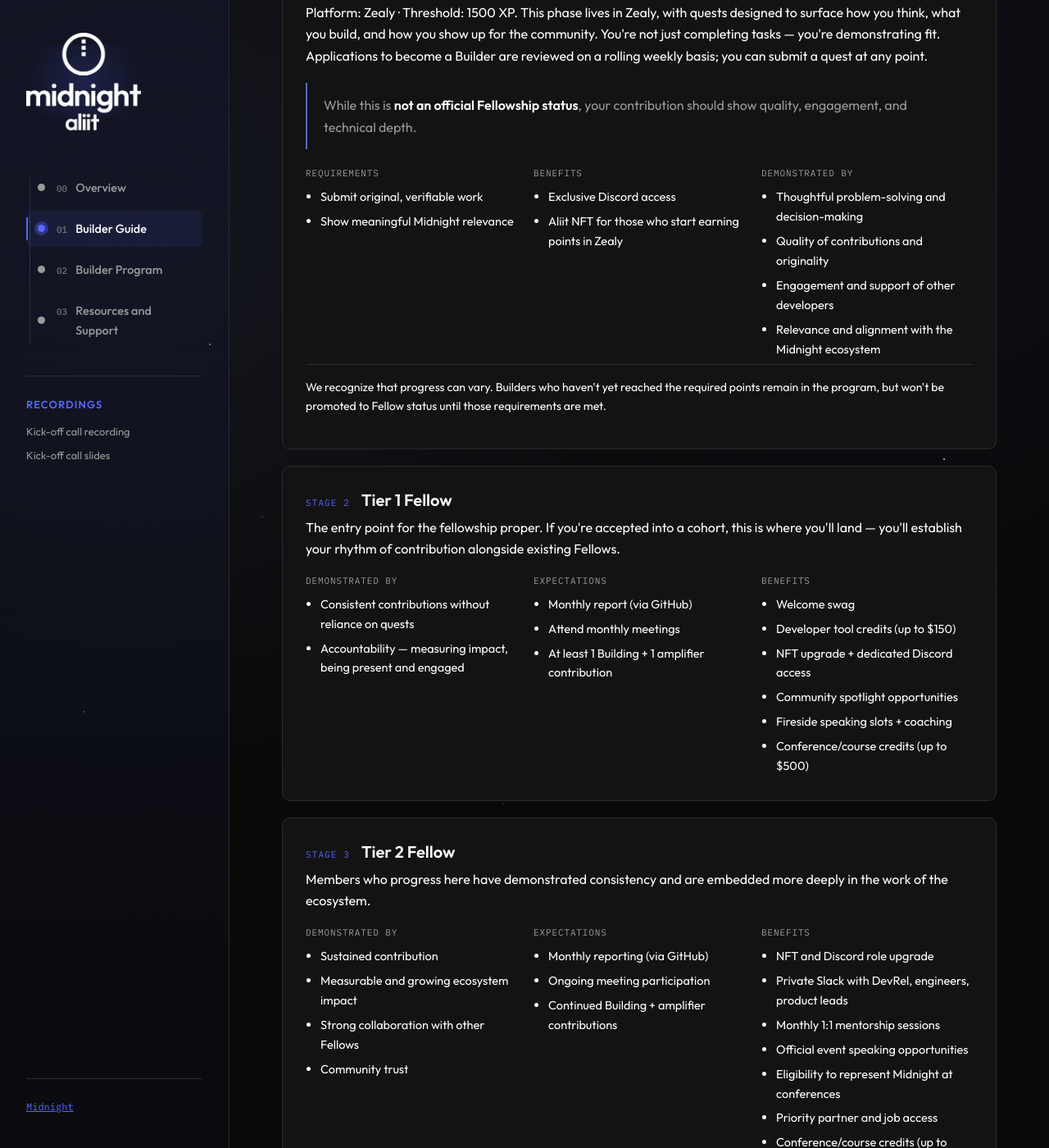
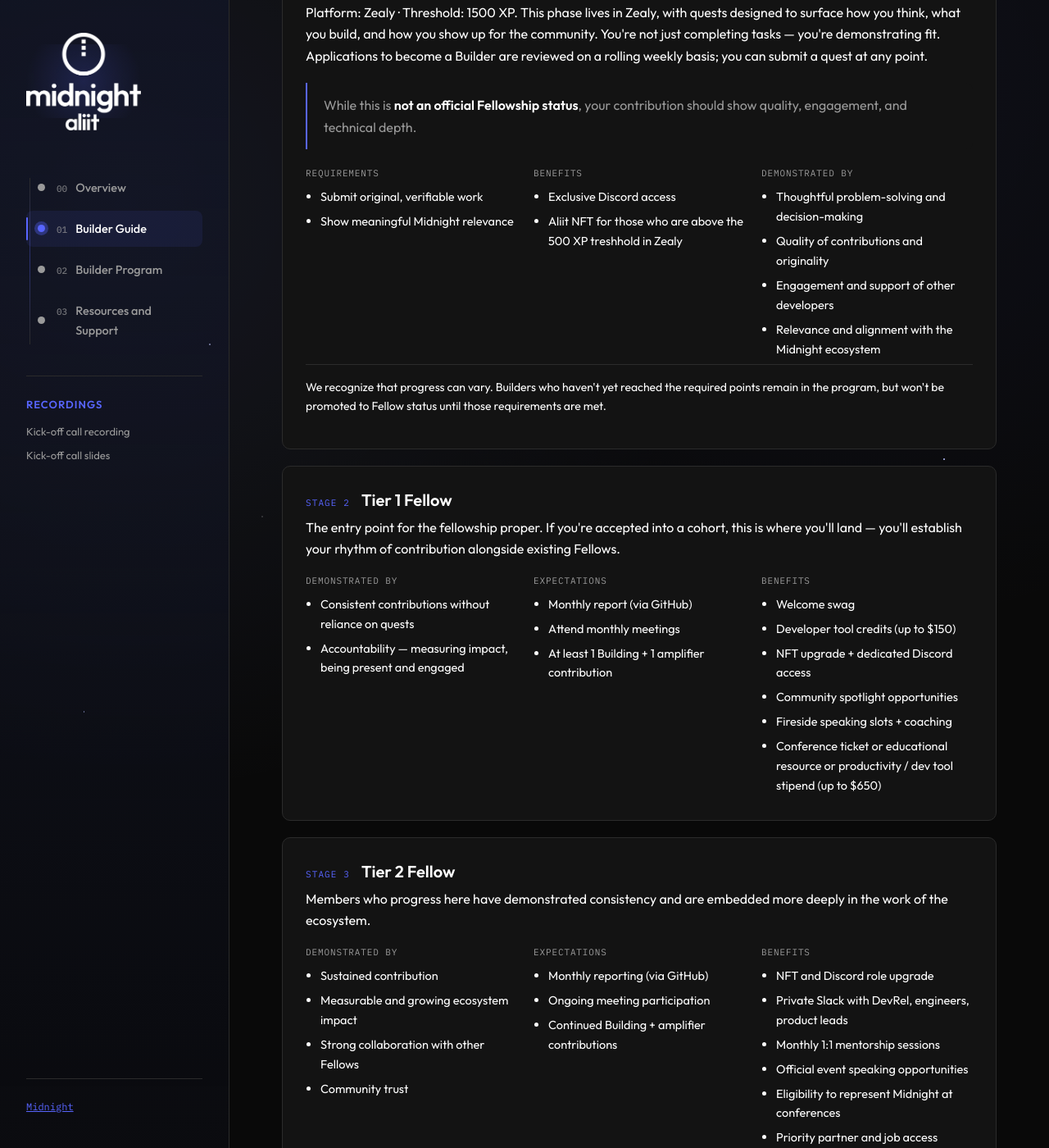
Before and after one commit to zsofimajor/aliit-builder-hub, a Jekyll site: the page built from builder-guide/index.md, in a window 1280 px wide and 1400 px high, scrolled down 6036 px. Shown: the whole window at 82% size. Built offline with Jekyll 4.4.1, drawn with Linux system fonts in a browser that asks for light colours.

Commit message:
Update index.md

```diff
--- a/builder-guide/index.md
+++ b/builder-guide/index.md
@@ -201,7 +201,7 @@
       <span class="field-label">Benefits</span>
       <ul>
         <li>Exclusive Discord access</li>
-        <li>Aliit NFT for those who start earning points in Zealy</li>
+        <li>Aliit NFT for those who are above the 500 XP treshhold in Zealy</li>
       </ul>
     </div>
     <div class="tier-field">
@@ -247,7 +247,7 @@
         <li>NFT upgrade + dedicated Discord access</li>
         <li>Community spotlight opportunities</li>
         <li>Fireside speaking slots + coaching</li>
-        <li>Conference/course credits (up to $500)</li>
+        <li>Conference ticket or educational resource or productivity / dev tool stipend  (up to $650)</li>
       </ul>
     </div>
   </div>
```
